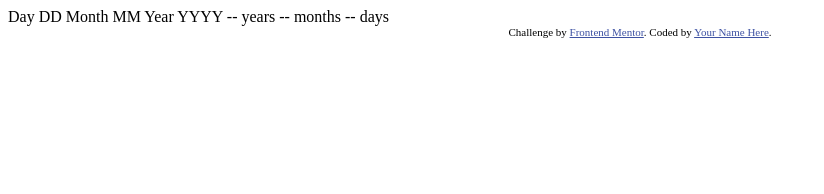
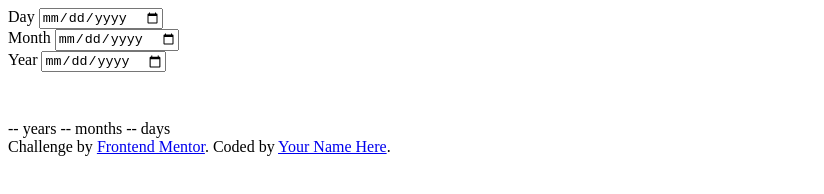
Before and after one commit to Ayana85/age-calculator-app, a plain HTML site: page index.html in a window 1280 px wide. Shown: the whole page, without its empty margins (0-824 px from the left). Drawn offline with Linux system fonts and the light colour scheme.

Commit message:
Update index.html

```diff
--- a/index.html
+++ b/index.html
@@ -9,21 +9,36 @@
   <title>Frontend Mentor | Age calculator app</title>
 
   <!-- Feel free to remove these styles or customise in your own stylesheet 👍 -->
-  <style>
+  <!-- <style>
     .attribution { font-size: 11px; text-align: center; }
     .attribution a { color: hsl(228, 45%, 44%); }
-  </style>
+  </style> -->
 </head>
 <body>
 
-  Day
-  DD
+  <main>
+    <section class="section">
+      <form action="" id="form">
+        <div class="date-container">
+          <label for="day">Day</label>
+          <input type="date" id="day" placeholder="DD">
+        </div>
+        <div class="date-container">
+          <label for="month"> Month</label>
+          <input type="date" id="month" placeholder="MM">
+        </div>
+        <div class="date-container">
+          <label for="year">  Year</label>
+          <input type="date" id="year" placeholder="YYYY">
+        </div>
+      </form>
+    </section>
 
-  Month
-  MM
+    <img src="./assets/images/icon-arrow.svg" alt="">
+  </main>
 
-  Year
-  YYYY
+
+
 
   -- years
   -- months
```
